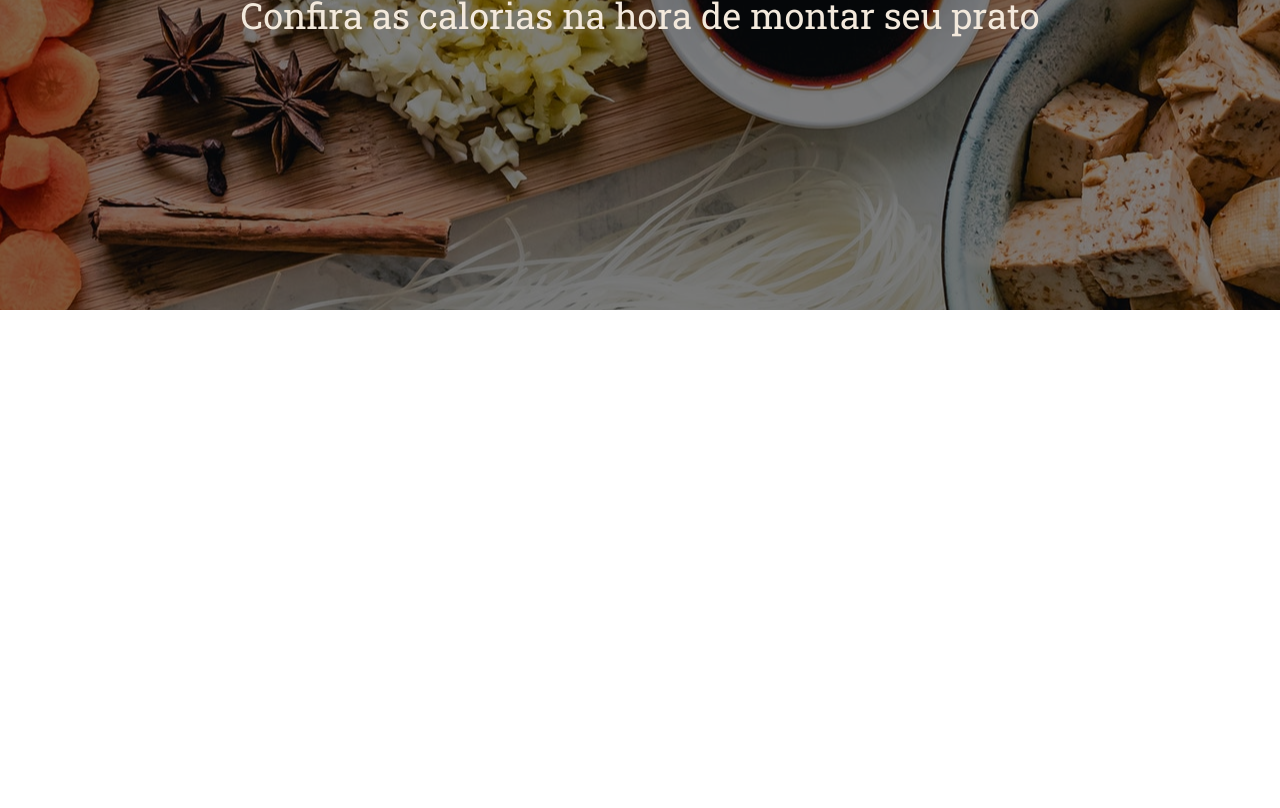
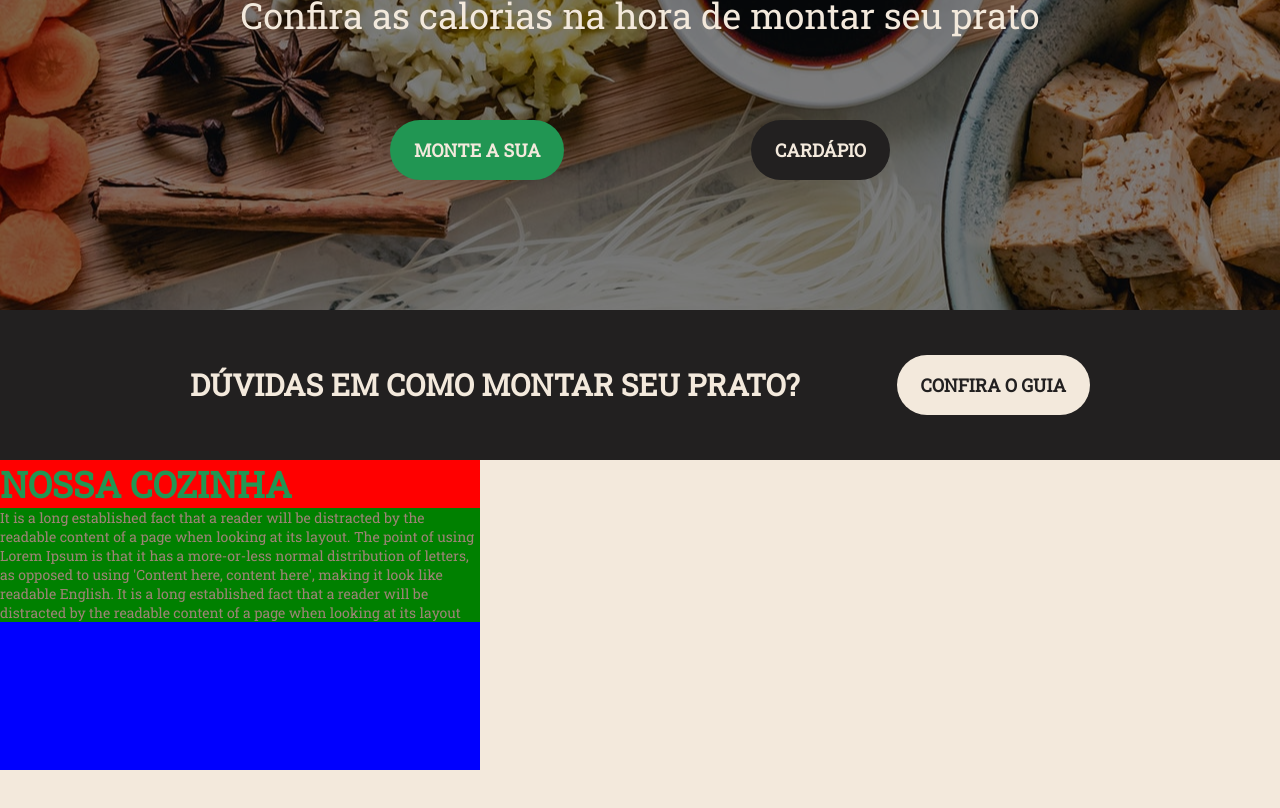
Before and after one commit to brunogirome/refugio-caseiro-frontend, a React (Create React App) app: page / in a window 1280 px wide. Shown: the part 420-1228 px from the top of the page. Before the commit the page ends 800 px from the top, so only its background shows below. Built offline with nearby package versions, Linux system fonts and the light colour scheme.

Commit message:
Finalizaçao do banner, criaçao da section about

```diff
--- /dev/null
+++ b/src/Components/RoundButton/index.js
@@ -0,0 +1,9 @@
+import React from 'react';
+
+import { Container } from './styles';
+
+const RoundButton = ({children, bgColor = 'var(--bg-black)', txtColor = 'var(--light-1)'}) =>
+    <Container bgColor = {bgColor} txtColor = {txtColor}>
+        {children}
+    </Container>;
+export default RoundButton;
--- /dev/null
+++ b/src/Components/RoundButton/styles.js
@@ -0,0 +1,13 @@
+import styled from 'styled-components';
+
+export const Container = styled.button`
+  background-color: ${props => props.bgColor};
+  color: ${props => props.txtColor};
+  font-size: 18px;
+  font-weight: bold;
+  text-transform: uppercase;
+  padding: 18px 24px 18px 24px;
+  font-family: 'Roboto Slab', sans-serif;
+  border-radius: 30px;
+  height: min-content;
+`;
--- /dev/null
+++ b/src/Pages/Home/about/index.js
@@ -0,0 +1,19 @@
+import React from 'react';
+
+import { Container, Text } from './styles';
+
+const about = () =>
+    <Container>
+        <Text>
+            <h1>
+                Nossa Cozinha
+            </h1>
+
+            <div>
+                It is a long established fact that a reader will be distracted by the readable content of a page when looking at its layout. The point of using Lorem Ipsum is that it has a more-or-less normal distribution of letters, as opposed to using 'Content here, content here', making it look like readable English.
+                It is a long established fact that a reader will be distracted by the readable content of a page when looking at its layout
+            </div>
+        </Text>
+    </Container>;
+
+export default about;
--- /dev/null
+++ b/src/Pages/Home/about/styles.js
@@ -0,0 +1,28 @@
+import styled from 'styled-components';
+
+export const Container = styled.div`
+    width: 100%;
+    height: 530px;
+    background-color: var(--light-1);
+`;
+
+export const Text = styled.div`
+
+    color: var(--light-2);
+    width: 480px;
+    height: 310px;
+    background-color: blue;
+
+    h1 {
+        font-size: 36px;
+        text-transform: uppercase;
+        font-weight: bold;
+        color: var(--text-green);
+        background-color: red;
+    }
+
+    div {
+        background-color: green;
+    }
+
+`;
--- a/src/Pages/Home/banner/index.js
+++ b/src/Pages/Home/banner/index.js
@@ -1,24 +1,43 @@
 import React from 'react';
 
 import TopNav from './topNav/index';
+import RoundButton from '../../../Components/RoundButton/index';
 
-import { Container, DarkGlass, Tittle } from './styles';
+import { Container, DarkGlass, Tittle, ButtonContainer, GuideSection } from './styles';
 
 const banner = () => {
     return (
+        <>
             <Container>
                 <DarkGlass>
-            <div>
+                    <topnav>
                         <TopNav />
-            </div>
+                    </topnav>
                     <Tittle>
                         Monte a sua marmita fitness
                 <span>
                             Confira as calorias na hora de montar seu prato
                 </span>
                     </Tittle>
+                    <ButtonContainer>
+                        <RoundButton bgColor='var(--text-green)'>
+                            Monte a sua
+                    </RoundButton>
+                        <RoundButton>
+                            Cardápio
+                    </RoundButton>
+                    </ButtonContainer>
                 </DarkGlass>
             </Container>
+            <GuideSection>
+                <div>
+                    Dúvidas em como montar seu prato?
+                    <RoundButton bgColor='var(--light-1)' txtColor='var(--bg-black)'>
+                        Confira o guia
+                    </RoundButton>
+                </div>
+            </GuideSection>
+        </>
     );
 };
 
--- a/src/Pages/Home/banner/styles.js
+++ b/src/Pages/Home/banner/styles.js
@@ -10,14 +10,13 @@ export const Container = styled.div`
     background-repeat: no-repeat;
     background-attachment: fixed;
     background-position: center center;
-
 `;
 
 export const DarkGlass = styled.div`
     width: 100%;
     height: 700px;
     background-color: rgba(0,0,0, 0.5);
-    div
+    topnav
     {
         display: flex;
         justify-content: center;
@@ -43,3 +42,40 @@ export const Tittle = styled.h1`
         text-transform: none;
     }
 `;
+
+export const ButtonContainer = styled.div`
+    width: 500px;
+    margin-top: 80px;
+
+    display: flex;
+    flex-direction: row;
+    justify-content: space-between;
+
+    margin-left: auto;
+    margin-right: auto;
+`;
+
+export const GuideSection = styled.div`
+    width: 100%;
+    height: 150px;
+    line-height: 150px;
+    background-color: var(--bg-black);
+    display: flex;
+    justify-content: center;
+    color: var(--light-1);
+    text-transform: uppercase;
+    font-size: 30px;
+    font-weight: bold;
+
+    div {
+        width: 900px;
+        display: flex;
+        flex-direction: row;
+        justify-content: space-between;
+        align-items: center;
+
+        button {
+            vertical-align: middle;
+        }
+    }
+`;
--- a/src/Pages/Home/banner/topNav/index.js
+++ b/src/Pages/Home/banner/topNav/index.js
@@ -1,6 +1,8 @@
 import React from 'react';
 
-import { Container, NavContainer, NavSection, Logo } from './styles';
+import { Container, NavContainer, NavSection } from './styles';
+
+import { ReactComponent as Logo } from '../../../../Assets/refugio-logo.svg';
 
 const topNav = () =>
     <Container>
--- a/src/Pages/Home/banner/topNav/styles.js
+++ b/src/Pages/Home/banner/topNav/styles.js
@@ -28,9 +28,3 @@ export const NavSection = styled.li`
         color: var(--text-green);
     }
 `;
-
-export const Logo = styled.div`
-    width: 150px;
-    height: 100px;
-    background-color: var(--text-green);
-`;
--- a/src/Pages/Home/index.js
+++ b/src/Pages/Home/index.js
@@ -1,13 +1,17 @@
 import React from 'react';
+
 import BlackNav from './blackNav/index';
 import Banner from './banner/index';
+import About from './about/index';
+import { Container } from './styles';
 
 const Home = () => {
   return (
-    <div>
+    <Container>
         <BlackNav />
         <Banner />
-    </div>
+        <About />
+    </ Container>
   );
 }
 
--- a/src/Pages/Home/styles.js
+++ b/src/Pages/Home/styles.js
@@ -0,0 +1,5 @@
+import styled from 'styled-components';
+
+export const Container = styled.div`
+
+`;
--- a/src/global.css
+++ b/src/global.css
@@ -6,6 +6,7 @@
   --text-grey: #858789;
   --text-green: #219653;
   --light-1: #f3e9dc;
+  --light-2: #9E8376;
 }
 
 *
```
Also changed, not shown: src/Assets/refugio-logo.svg (added). Lines whose indentation alone changed are shown as unchanged.
